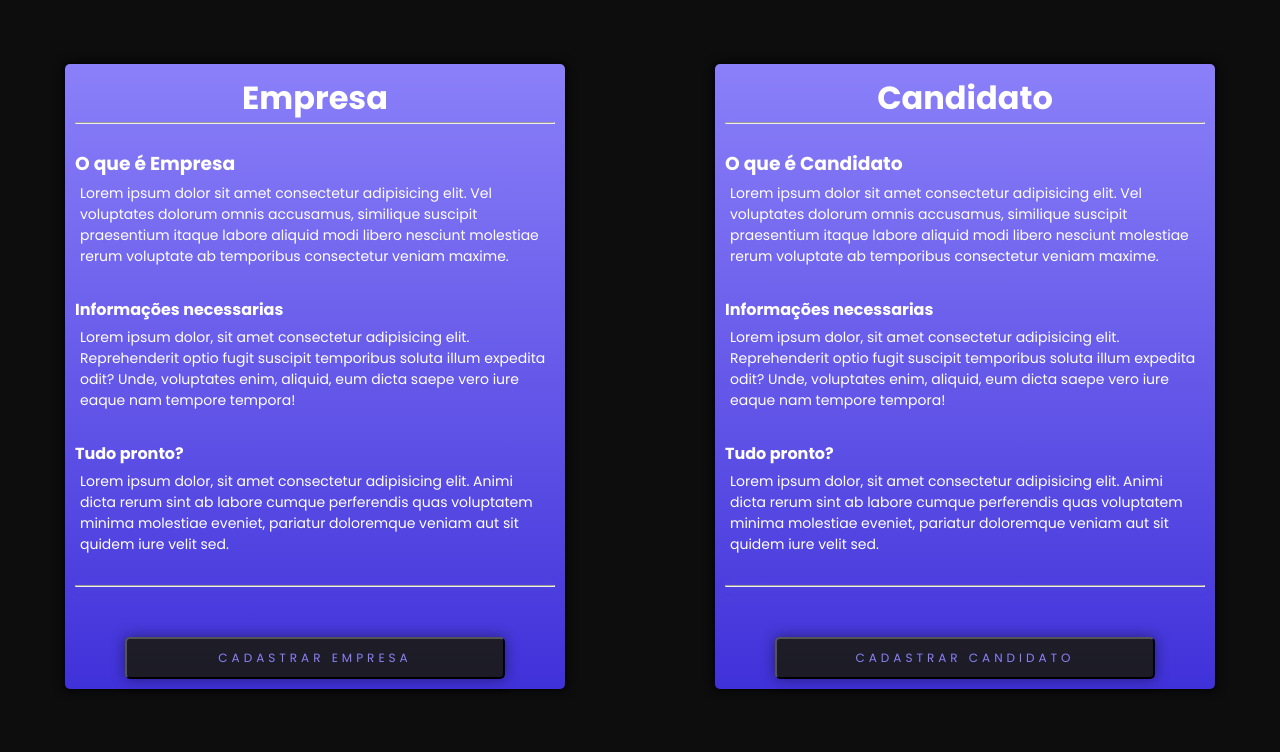
After one commit to KaykyRibeiro/JobSearch, a PHP site: page /escolha_cadastro.php in a window 1280 px wide. The commit adds this page. Shown: the top 752 px of the page. Run offline with PHP 8.4, Linux system fonts and the light colour scheme.

Commit message:
escolha cadastro

```diff
--- a/WebInicial/Estilos/estilo3_h.css
+++ b/WebInicial/Estilos/estilo3_h.css
@@ -72,8 +72,8 @@ main > .quadro{
   width: 400px;
   top: 0%;
   left: 0%;
-  background-color: chocolate;
-  border-radius: 3px;
+  background-color: var(--cor2);
+  box-shadow: 1px 0px 0px 0px var(--cor4);
   color: #fff;
   animation: slidein 0.2s cubic-bezier(0.25, 0.46, 0.45, 0.94) both;
 }
@@ -104,7 +104,7 @@ main > .quadro{
     opacity: 0;
   }
   100%{
-    transform: translateX(19%);
+    transform: translateX(18%);
     opacity: 1;
   }
 }
--- /dev/null
+++ b/WebInicial/Estilos/estilo4_EC.css
@@ -0,0 +1,84 @@
+@import url("https://fonts.googleapis.com/css?family=Poppins:200,300,400,500,600,700,800,900&display=swap");
+
+:root{
+    --cor0: #000000;
+    --cor1: #1a1a1ae5;
+    --cor2: #1a1a1aee;
+    --cor3: #000000bc;
+    --cor4: #4938ffd7;
+    --cor5: #8b80f9;
+    --cor6: #fff;
+    --cor7: #f5eeee4d;
+    --cor8: #8a80f91c;
+    --cor9: #0d0d0d;
+    --cor10: #030303;
+  }
+body{
+    background-color: var(--cor9);
+
+}
+
+
+.mainBanner{
+    margin-top: 5%;
+    margin-bottom: 5%;
+    width: 100%;
+    height: 100%;
+    display: flex;
+    flex-wrap: wrap;
+    gap: 20px;
+    justify-content: center;
+    align-items: center;
+    position: relative;
+}
+.banner{
+    color: var(--cor6);
+   margin: 0 auto;
+    padding: 10px;
+    width: 500px;
+    height: 100%;
+    background: linear-gradient(var(--cor5),var(--cor4) ) ;
+    display: flex;
+    flex-direction: column;
+    justify-content: space-between;
+    border-radius: 5px;
+    box-shadow: 0px 0px 10px 1px var(--cor0);
+}
+h1{
+    text-align: center;
+    font-family: "Poppins", sans-serif;
+
+}
+p{
+    padding: 5px;
+    font-size: 14px;
+}
+input{
+    margin: 50px 50px 0px 50px;
+    box-shadow: 0px 0px 10px 5px var(--cor0);
+}
+hr{
+    box-shadow: 0px 0px 10px 1px var(--cor8);
+}
+
+.acessar {
+    display: inline-block;
+    padding: 10px 20px;
+    color: #8b80f9;
+    font-size: 12px;
+    text-decoration: none;
+    text-transform: uppercase;
+    overflow: hidden;
+    transition: 0.5s;
+    letter-spacing: 4px;
+    border-radius: 5px;
+    background: #1a1a1aee;
+    box-shadow:  0px 0px 13px 1px #00000062;
+  }
+
+.acessar:hover {
+    background: #8b80f9;
+    color: #fff;
+    border-radius: 5px;
+    box-shadow: 0 0 5px #8b80f9, 0 0 25px #8b80f9, 0 0 50px #8b80f9,0 0 100px #8b80f9;
+  }
--- a/WebInicial/JS/jspadrao.js
+++ b/WebInicial/JS/jspadrao.js
@@ -1,6 +1,6 @@
 var notif = window.document.getElementById('notificacao')
 var imgNotificacao = document.querySelector(".icon-notif")
-const header = document.querySelector("header")
+
 
 var home = document.getElementById('home')
 var imgHome = document.querySelector(".imgHome")
--- a/WebInicial/cadastro.php
+++ b/WebInicial/cadastro.php
@@ -58,7 +58,6 @@ include_once('conexao.php');
 
                 <div class="caixa__login-input">
                     <input  type="date" name="datanas" required />
-                    <label>Data de nascimento</label>
                 </div>
 
                 <div class="caixa__login-input">
--- /dev/null
+++ b/WebInicial/escolha_cadastro.php
@@ -0,0 +1,49 @@
+<!DOCTYPE html>
+<html lang="pt-bt">
+<head>
+    <meta charset="UTF-8">
+    <meta http-equiv="X-UA-Compatible" content="IE=edge">
+    <meta name="viewport" content="width=device-width, initial-scale=1.0">
+    <link rel="stylesheet" href="./Estilos/estilopadrao.css">
+    <link rel="stylesheet" href="./Estilos/estilo4_EC.css">
+    <title>Empresa ou Candidato</title>
+</head>
+<body>
+    <main class="mainBanner">
+        <div class="banner">
+            <h1>Empresa</h1>
+            <hr>
+            <br>
+            <h3>O que é Empresa</h3>
+
+            <P>Lorem ipsum dolor sit amet consectetur adipisicing elit. Vel voluptates dolorum omnis accusamus, similique suscipit praesentium itaque labore aliquid modi libero nesciunt molestiae rerum voluptate ab temporibus consectetur veniam maxime.</P>
+            <br>
+            <h4>Informações necessarias</h4>
+            <p>Lorem ipsum dolor, sit amet consectetur adipisicing elit. Reprehenderit optio fugit suscipit temporibus soluta illum expedita odit? Unde, voluptates enim, aliquid, eum dicta saepe vero iure eaque nam tempore tempora!</p>
+            <br>
+            <h4>Tudo pronto?</h4>
+            <p>Lorem ipsum dolor, sit amet consectetur adipisicing elit. Animi dicta rerum sint ab labore cumque perferendis quas voluptatem minima molestiae eveniet, pariatur doloremque veniam aut sit quidem iure velit sed.</p>
+            <br>
+            <hr>
+            <input class="acessar" type="button" value="Cadastrar Empresa">
+        </div>
+        <div class="banner">
+            <h1>Candidato</h1>
+            <hr>
+            <br>
+            <h3>O que é Candidato</h3>
+
+            <P>Lorem ipsum dolor sit amet consectetur adipisicing elit. Vel voluptates dolorum omnis accusamus, similique suscipit praesentium itaque labore aliquid modi libero nesciunt molestiae rerum voluptate ab temporibus consectetur veniam maxime.</P>
+            <br>
+            <h4>Informações necessarias</h4>
+            <p>Lorem ipsum dolor, sit amet consectetur adipisicing elit. Reprehenderit optio fugit suscipit temporibus soluta illum expedita odit? Unde, voluptates enim, aliquid, eum dicta saepe vero iure eaque nam tempore tempora!</p>
+            <br>
+            <h4>Tudo pronto?</h4>
+            <p>Lorem ipsum dolor, sit amet consectetur adipisicing elit. Animi dicta rerum sint ab labore cumque perferendis quas voluptatem minima molestiae eveniet, pariatur doloremque veniam aut sit quidem iure velit sed.</p>
+            <br>
+            <hr>
+            <input class="acessar" type="button" value="Cadastrar Candidato">
+        </div>
+    </main>
+</body>
+</html>
```
